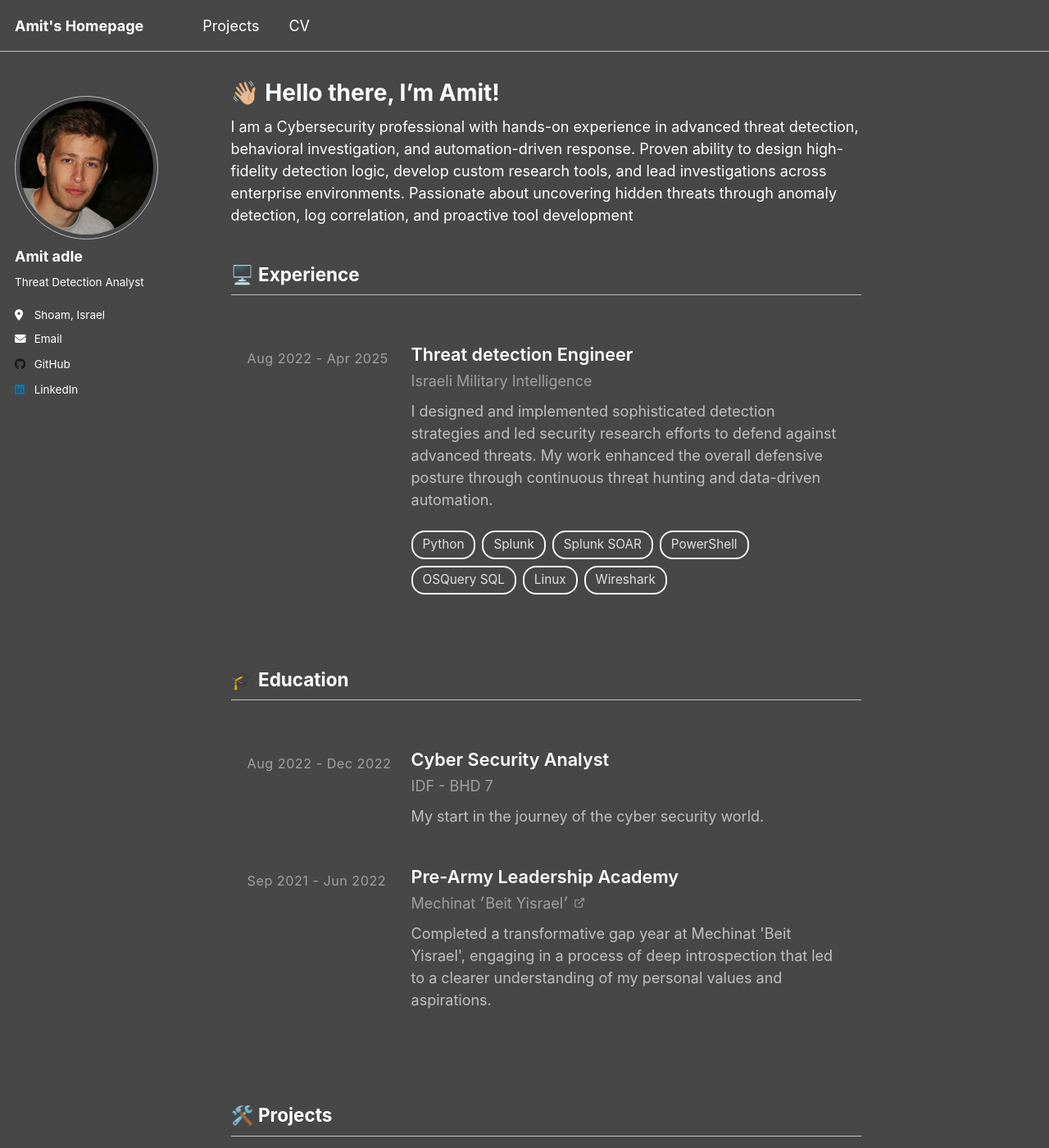
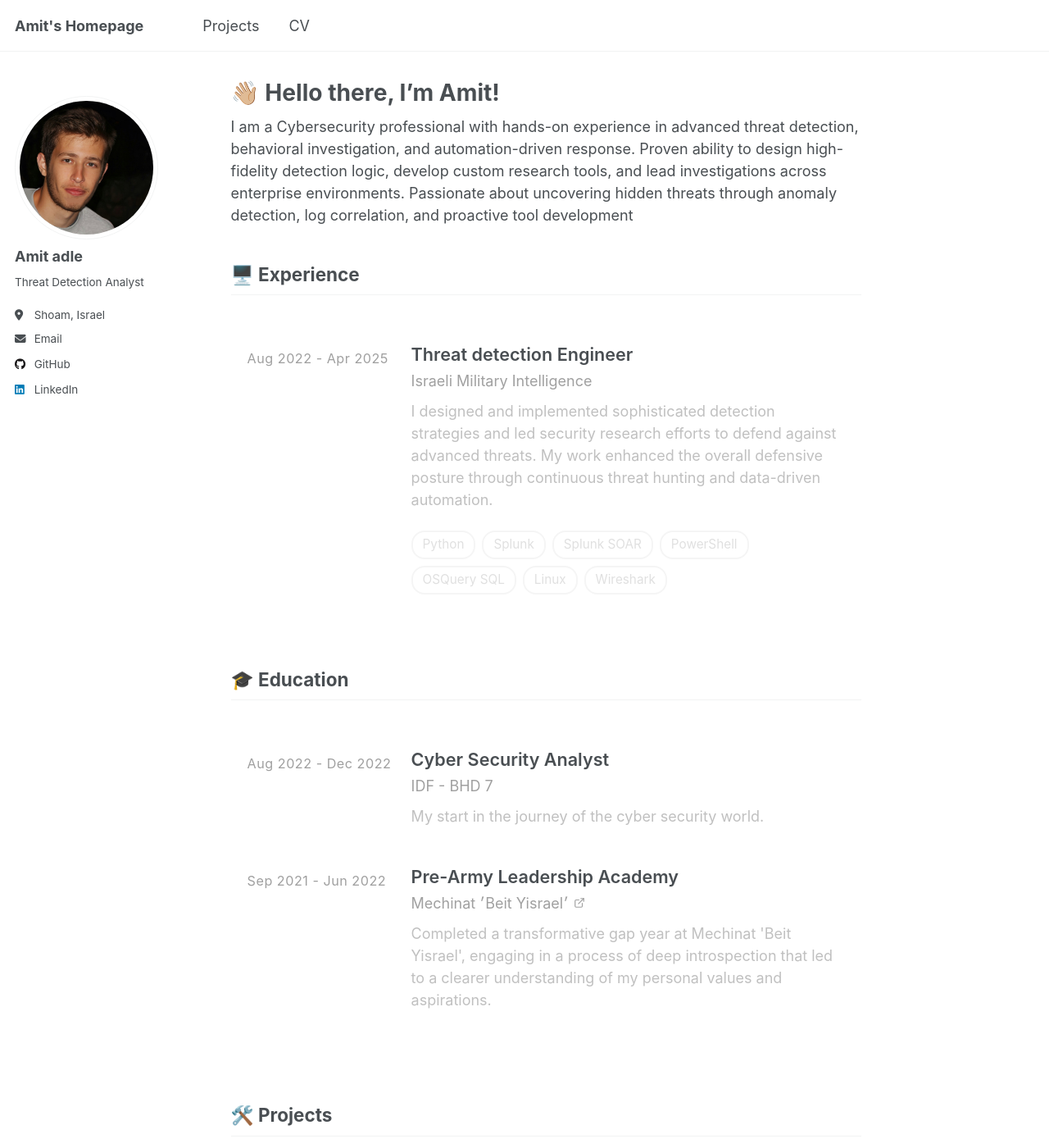
Before and after one commit to amitader/amitader.github.io, a Jekyll site: the page built from _pages/about.md, in a window 1280 px wide and 1400 px high. Shown: the whole window at 82% size. Built offline with Jekyll 4.4.1, drawn with Linux system fonts in a browser that asks for light colours; a script that is not in the unit is left out.

```diff
--- a/_sass/theme/_default.scss
+++ b/_sass/theme/_default.scss
@@ -1,53 +1,93 @@
 /* ==========================================================================
-   DARK THEME (PERMANENT)
+
+   DEFAULT THEME
+
    ========================================================================== */
 
+
+
 /* Color codes used for the theme */
+
 $gray                       : #7a8288;
+
 $dark-gray                  : mix(#000, $gray, 40%);
+
 $darker-gray                : mix(#000, $gray, 60%);
-$light-gray                 : mix(#fff, $gray, 50%);
 
-$background                 : #474747;
-$background-light           : mix(#fff, $background, 80%);
-$background-lighter         : mix(#fff, $background, 90%);
-$text                       : #ffffff;
-$link                       : #0ea1c5;
-$link-dark                  : mix(#000, $link, 25%);
-$link-light                 : mix(#fff, $link, 25%);
+$light-gray                 : #9ba1a6;
+
+$lighter-gray               : mix(#fff, $gray, 90%);
+
+
+
+/* Color codes used for the site */
+
+$danger-color               : #ee5f5b;
+
+$info-color                 : #2f7f93;
+
+$notice-color               : #7a8288;
+
+$success-color              : #62c462;
+
+$warning-color              : #f89406;
+
+
 
 /* Other basic settings for the template */
-$danger-color               : #ee5f5b;
-$info-color                 : #2f7f93;
-$notice-color               : #7a8288;
-$success-color              : #62c462;
-$warning-color              : #f89406;
 
 $border-radius              : 4px;
+
 $box-shadow                 : 0 1px 1px rgba(0, 0, 0, 0.125);
+
 $global-transition          : all 0.2s ease-in-out;
+
 $masthead-height            : 70px;
+
 $navicon-width              : 28px;
+
 $navicon-height             : 4px;
+
 $sidebar-link-max-width     : 250px;
+
 $sidebar-screen-min-width   : 1024px;
 
-/* These variables set the dark theme for the entire site */
+
+
+/* Default light theme for the site */
+
 :root {
-    --global-base-color                 : #{$background};
-    --global-bg-color                   : #{$background};
-    --global-footer-bg-color            : #{$background};
-    --global-border-color               : #{$light-gray};
-    --global-dark-border-color          : #{$background-light};
+
+    --global-base-color                 : #{$gray};
+
+    --global-bg-color                   : #fff;
+
+    --global-footer-bg-color            : #f2f3f3;
+
+    --global-border-color               : #{$lighter-gray};
+
+    --global-dark-border-color          : #bdc1c4;
+
     --global-code-background-color      : #fafafa;
+
     --global-code-text-color            : #{$darker-gray};
-    --global-fig-caption-color          : #{$light-gray};
-    --global-link-color                 : #{$link};
-    --global-link-color-hover           : #{$link-dark};
-    --global-link-color-visited         : #{$link-light};
-    --global-masthead-link-color        : #{$text};
-    --global-masthead-link-color-hover  : #{$background-light};
-    --global-text-color                 : #{$text};
+
+    --global-fig-caption-color          : mix(#fff,  #{$dark-gray}, 25%);
+
+    --global-link-color                 : #52adc8;
+
+    --global-link-color-hover           : mix(#000, #2f7f93, 25%);
+
+    --global-link-color-visited         : mix(#fff, #2f7f93, 25%);
+
+    --global-masthead-link-color        : #{$dark-gray};
+
+    --global-masthead-link-color-hover  : mix(#000, #{$gray}, 25%);
+
+    --global-text-color                 : #{$dark-gray};
+
     --global-text-color-light           : #{$light-gray};
-    --global-thead-color                : #{$background-lighter};
+
+    --global-thead-color                : #{$lighter-gray};
+
 }
```
Also changed, not shown: 1 other file.
